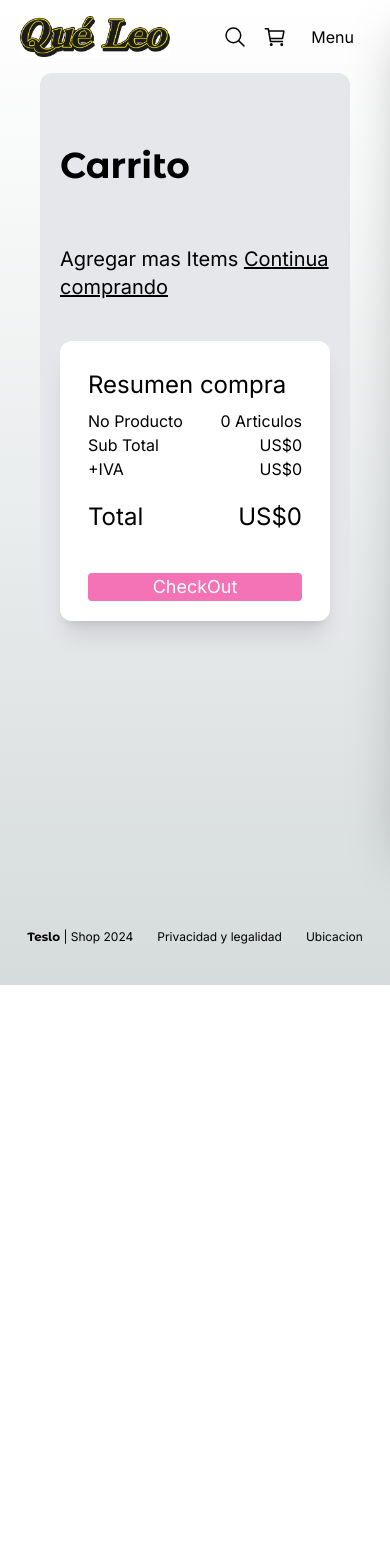
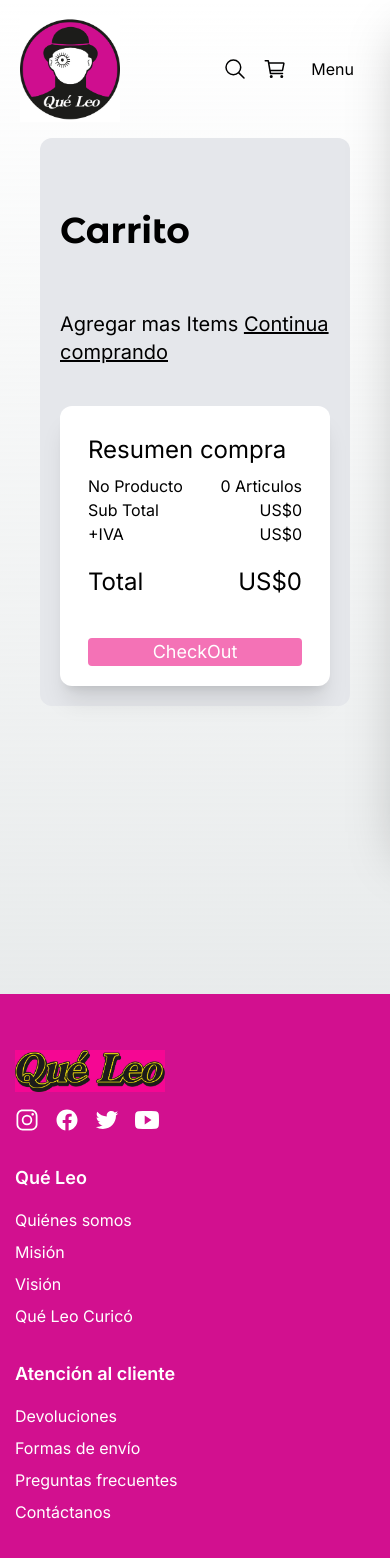
Before and after one commit to danielscarlazzetta/que-leo, a Next.js app: page /cart in a window 390 px wide. Shown: the top 1558 px of the page. Before the commit the page ends 985 px from the top, so only its background shows below. Built offline with nearby package versions, Linux system fonts and the light colour scheme; no server answers; grey boxes are pictures that could not be loaded.

Commit message:
fix footer solved

```diff
--- a/src/app/globals.css
+++ b/src/app/globals.css
@@ -67,67 +67,3 @@ body {
 
 
 /* Todo esto hacia abajo es ewxperimental, esta sujeto a cambios */
-
-.book {
-  position: relative;
-  width: 400px;
-  height: 550px;
-  /* background-color: whitesmoke; */
-  -webkit-box-shadow: 1px 1px 12px #000;
-  box-shadow: 1px 1px 12px #000;
-  -webkit-transform: preserve-3d;
-  -ms-transform: preserve-3d;
-  transform: preserve-3d;
-  -webkit-perspective: 2000px;
-  perspective: 2000px;
-  display: -webkit-box;
-  display: -ms-flexbox;
-  display: flex;
-  -webkit-box-align: center;
-  -ms-flex-align: center;
-  align-items: center;
-  -webkit-box-pack: center;
-  -ms-flex-pack: center;
-  justify-content: center;
-  /* color: #000; */
-}
-
-.fade {
-  top: 0;
-  position: absolute;
-  background-color: lightgray;
-  width: 100%;
-  height: 100%;
-  border-radius: 10px;
-  cursor: pointer;
-  -webkit-transition: all 0.5s;
-  transition: all 0.5s;
-  -webkit-transform-origin: 0;
-  -ms-transform-origin: 0;
-  transform-origin: 0;
-  -webkit-box-shadow: 1px 1px 12px #000;
-  box-shadow: 1px 1px 12px #000;
-  display: -webkit-box;
-  display: -ms-flexbox;
-  display: flex;
-  -webkit-box-align: center;
-  -ms-flex-align: center;
-  align-items: center;
-  -webkit-box-pack: center;
-  -ms-flex-pack: center;
-  justify-content: center;
-}
-
-.book:hover .fade {
-  -webkit-transition: all 0.5s;
-  transition: all 0.5s;
-  -webkit-transform: rotatey(-80deg);
-  -ms-transform: rotatey(-80deg);
-  transform: rotatey(-80deg);
-}
-
-/* Image {
-  width: 400px;
-  height: 300px;
-  border-radius: 10px;
-} */
--- a/src/components/products/product-grid/ProductGrid.tsx
+++ b/src/components/products/product-grid/ProductGrid.tsx
@@ -7,7 +7,7 @@ interface Props{
 
 export const ProductGrid = ({ products} : Props) => {
     return (
-        <div className="grid grid-cols-1 sm:grid-cols-3 gap-3 mb-10">
+        <div className="grid grid-cols-1 sm:grid-cols-4 gap-3 mb-10">
 
             {
                 products.map( product => (
--- a/src/components/products/product-grid/ProductGridItem.tsx
+++ b/src/components/products/product-grid/ProductGridItem.tsx
@@ -15,7 +15,7 @@ export const ProductGridItem = ({ product }: Props) => {
     const [displayImage, setDisplayImage] = useState(product.images[0]);
 
     return (
-        <div className="rounded-md overflow-hidden fade-in">
+        <div className="rounded-md overflow-hidden fade-in transition-all">
             <Link href={`/product/${product.slug}`}>
                 <Image
                     src={`/products/${ displayImage}`}
@@ -37,34 +37,10 @@ export const ProductGridItem = ({ product }: Props) => {
         </div>
 
 
-        // Todo esto es expiremental, esta sujeto a cambios! junto con el globalCss
 
-        // <div className="rounded-md overflow-hidden fade-in">
-        // <div className="rounded fade-in my-8">
-        // <>
-        //     <Link href={`/product/${product.slug}`} className="rounded fade-in my-8 book">
-        //         {/* <div className="book"> */}
-        //             <div className="p-4 flex flex-col">
-        //                 <Link className="hover:text-pink-600 hover:font-bold transition-all"
-        //                     href={`/product/${product.slug}`}>
-        //                     {product.title}
-        //                 </Link>
-        //                 <span className="font-bold text-center mt-20">{product.price}</span>
-        //             </div>
 
-        //             {/* <button className="mb-1" type="button">Agregar al carro</button> */}
-        //             <div className="fade transition-all">
-        //                 <Image
-        //                     src={`/products/${displayImage}`}
-        //                     alt={product.title}
-        //                     className="w-full object-cover rounded imgBook"
-        //                     width={500}
-        //                     height={500}
-        //                 />
-        //             </div>
-        //         {/* </div> */}
-        //     </Link>
-        //     {/* </div> */}
-        // </>
+
+
+
     );
 }
--- a/src/components/ui/footer/Footer.tsx
+++ b/src/components/ui/footer/Footer.tsx
@@ -1,22 +1,93 @@
 import { title_font } from "@/config/fonts"
+import Image from "next/image";
 import Link from "next/link"
+import { IoLogoFacebook, IoLogoInstagram, IoLogoTwitter, IoLogoYoutube } from "react-icons/io5";
 
 
 export const Footer = () => {
+    // return (
+    //     <div className="flex w-full justify-center text-xs mb-10">
+    //         <Link href='/' className="mx-3">
+    //             <span className={`${title_font.className} antialiased font-bold `}>Teslo {" "}</span>
+    //             <span>| Shop {" "}</span>
+    //             <span>{new Date().getFullYear()}</span>
+    //         </Link>
+
+    //         <Link href='/' className="mx-3">
+    //             Privacidad y legalidad
+    //         </Link>
+    //         <Link href='/' className="mx-3">
+    //             Ubicacion
+    //         </Link>
+    //     </div>
+    // )
+
     return (
-        <div className="flex w-full justify-center text-xs mb-10">
-            <Link href='/' className="mx-3">
-                <span className={`${title_font.className} antialiased font-bold `}>Teslo {" "}</span>
-                <span>| Shop {" "}</span>
-                <span>{new Date().getFullYear()}</span>
-            </Link>
+        <footer className=" text-white py-10" style={{ backgroundColor: "#D2108F" }}>
+            <div className="container grid grid-cols-1 md:grid-cols-4 gap-8 sm:mx-8"
+                style={{
+                    marginLeft: 15,
+                    marginRight: 15
+                } as React.CSSProperties
+                }>
+                {/* Logo e íconos sociales */}
+                <div>
+                    {/* <h1 className="text-2xl font-bold mb-4">Qué Leo</h1> */}
+                    <Image
+                        src="/imgs/queleo4.jpg"
+                        alt="Que leo Shop"
+                        width={150}
+                        height={50}
+                        className="cursor-pointer mt-4 mb-4"
+                        priority
+                    />
+                    <div className="flex space-x-4">
+                        <a href="#" aria-label="Facebook" className="text-xl">
+                            <IoLogoInstagram className="w-6 h-6" />
+                        </a>
+                        <a href="#" aria-label="Instagram" className="text-xl">
+                            <IoLogoFacebook className="w-6 h-6" />
+                        </a>
+                        <a href="#" aria-label="Twitter" className="text-xl">
+                            <IoLogoTwitter className="w-6 h-6" />
+                        </a>
+                        <a href="#" aria-label="YouTube" className="text-xl">
+                            <IoLogoYoutube className="w-6 h-6" />
+                        </a>
+                    </div>
+                </div>
 
-            <Link href='/' className="mx-3">
-                Privacidad y legalidad
-            </Link>
-            <Link href='/' className="mx-3">
-                Ubicacion
-            </Link>
-        </div>
-    )
+                {/* Enlaces de navegación */}
+                <div>
+                    <h2 className="text-lg font-semibold mb-4">Qué Leo</h2>
+                    <ul className="space-y-2">
+                        <li><a href="#" className="hover:underline">Quiénes somos</a></li>
+                        <li><a href="#" className="hover:underline">Misión</a></li>
+                        <li><a href="#" className="hover:underline">Visión</a></li>
+                        <li><a href="#" className="hover:underline">Qué Leo Curicó</a></li>
+                    </ul>
+                </div>
+
+                {/* Atención al cliente */}
+                <div>
+                    <h2 className="text-lg font-semibold mb-4">Atención al cliente</h2>
+                    <ul className="space-y-2">
+                        <li><a href="#" className="hover:underline">Devoluciones</a></li>
+                        <li><a href="#" className="hover:underline">Formas de envío</a></li>
+                        <li><a href="#" className="hover:underline">Preguntas frecuentes</a></li>
+                        <li><a href="#" className="hover:underline">Contáctanos</a></li>
+                    </ul>
+                </div>
+                {/* Mapa */}
+                <div className="mr-8">
+                    <iframe
+                        src="https://www.google.com/maps/embed?pb=!1m18!1m12!1m3!1d3153.835434509904!2d-122.08424968509375!3d37.42199987982561!2m3!1f0!2f0!3f0!3m2!1i1024!2i768!4f13.1!3m3!1m2!1s0x0%3A0x0!2zMzfCsDI1JzEwLjIiTiAxMjLCsDA1JzAyLjAiVw!5e0!3m2!1sen!2sus!4v1634616951918!5m2!1sen!2sus"
+                        className="w-full h-48 md:w-96"
+                        loading="lazy"
+                    ></iframe>
+                </div>
+            </div>
+
+        </footer>
+    );
 }
--- a/src/components/ui/top-menu/Top-menu.tsx
+++ b/src/components/ui/top-menu/Top-menu.tsx
@@ -1,6 +1,5 @@
 'use client'
 
-import { title_font } from "@/config/fonts";
 import { IoSearchOutline, IoCartOutline } from "react-icons/io5";
 import Link from "next/link";
 import { useCartStore, useUiStore } from "@/store";
@@ -35,11 +34,11 @@ export const TopMenu = () => {
       <div>
         <Link href="/">
           <Image
-            src="/imgs/queleo3.jpg"
+            src="/imgs/queleo2.jpg"
             alt="Que leo Shop"
-            width={150}
+            width={100}
             height={50}
-            className="cursor-pointer mt-4 mb-4"
+            className="cursor-pointer mt-4 mb-4 sm:mx-2"
             priority
           />
         </Link>
@@ -52,19 +51,25 @@ export const TopMenu = () => {
           className="m-2 p-2 rounded-md transition-all hover:bg-gray-100"
           href="/gender/men"
         >
-          Hombres
+          Novelas
         </Link>
         <Link
           className="m-2 p-2 rounded-md transition-all hover:bg-gray-100"
           href="/gender/women"
         >
-          Mujeres
+          Literarios
         </Link>
         <Link
           className="m-2 p-2 rounded-md transition-all hover:bg-gray-100"
           href="/gender/kid"
         >
-          Ninos
+          Juvenil
+        </Link>
+        <Link
+          className="m-2 p-2 rounded-md transition-all hover:bg-gray-100"
+          href="/gender/kid"
+        >
+          Que leo
         </Link>
       </div>
 
```
Also changed, not shown: public/imgs/queleo2.jpg (added), public/imgs/queleo4.jpg (added).
